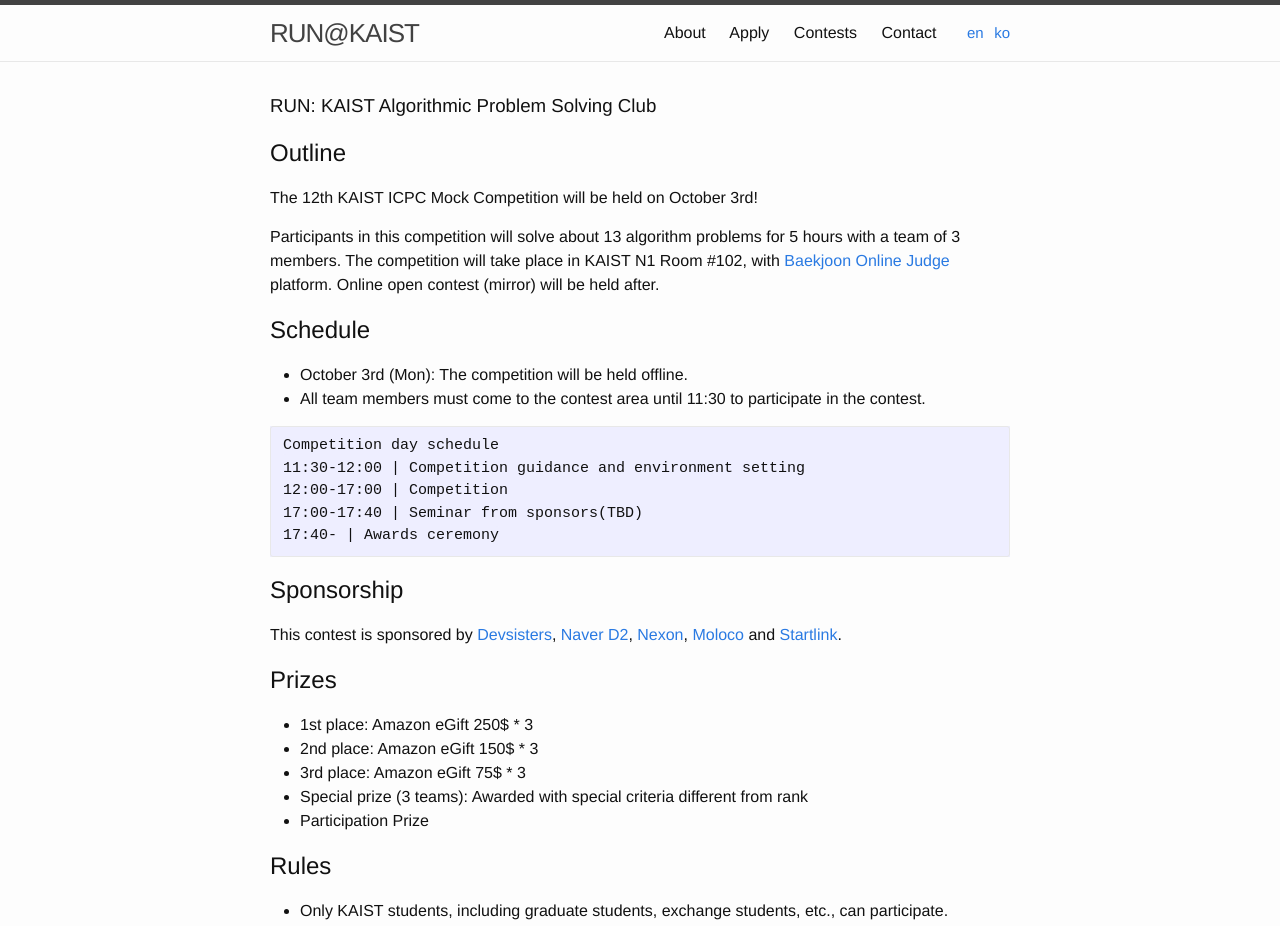
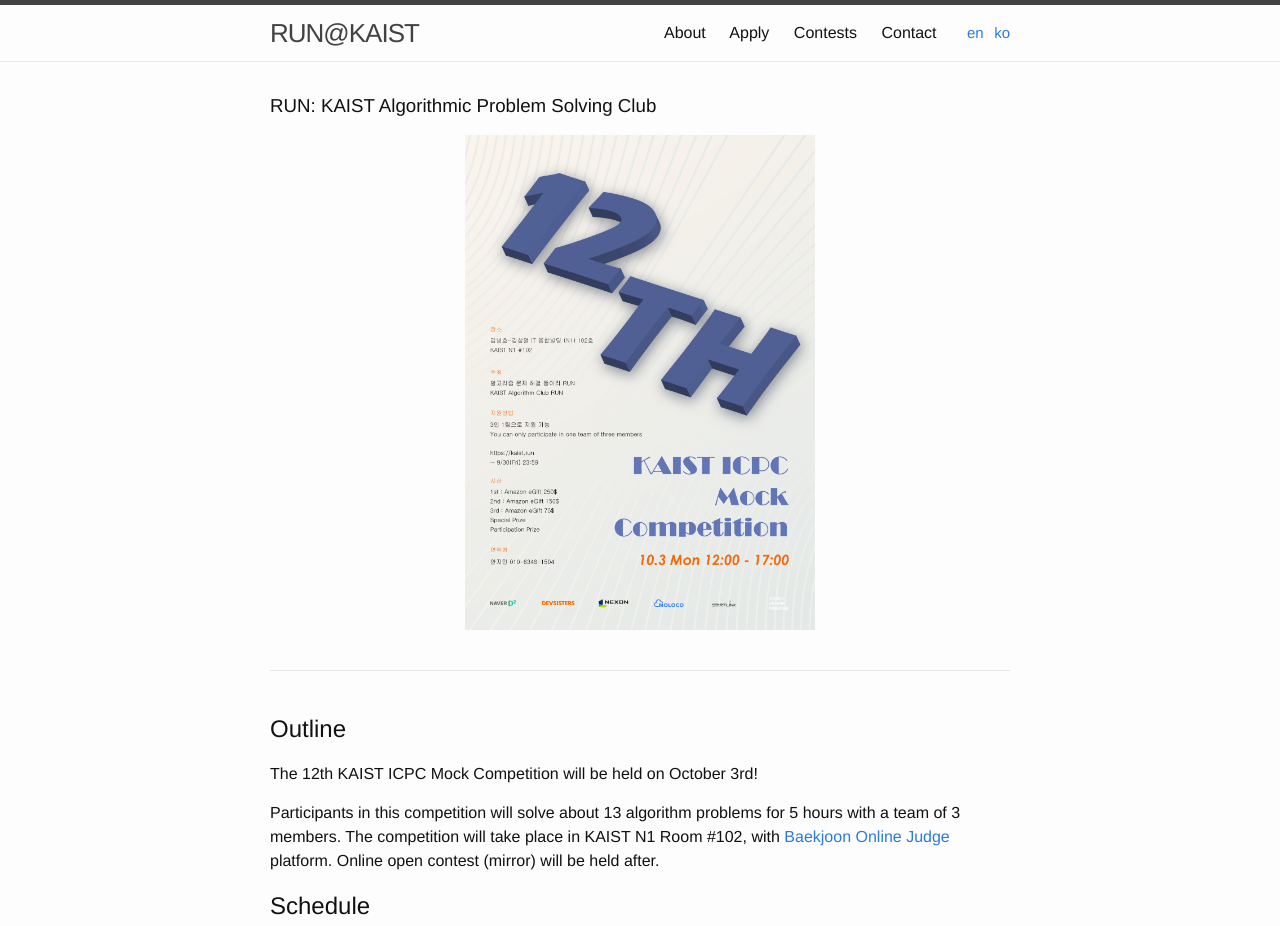
Before and after one commit to RUN-KAIST/kaist.run, a Jekyll site: the page built from index/en.md, in a window 1280 px wide. Shown: the top 926 px of the page. Built offline with Jekyll 4.4.1, drawn with Linux system fonts in a browser that asks for light colours; our own code applies the rules of GitHub Pages for plain Markdown files.

Commit message:
Update en.md

```diff
--- a/index/en.md
+++ b/index/en.md
@@ -6,6 +6,12 @@ permalink: /en/
 ---
 
 ### RUN: KAIST Algorithmic Problem Solving Club
+
+
+<div style="text-align: center">
+	<img src="/index/poster2022F.png" alt="poster" style="width: 350px;"/>
+</div>
+<hr style="size: 20; margin-top: 40px; margin-bottom: 40px; border: solid; border-width: 0; border-bottom: 1px solid #e8e8e8;"/>
 
 ## Outline
 
```
